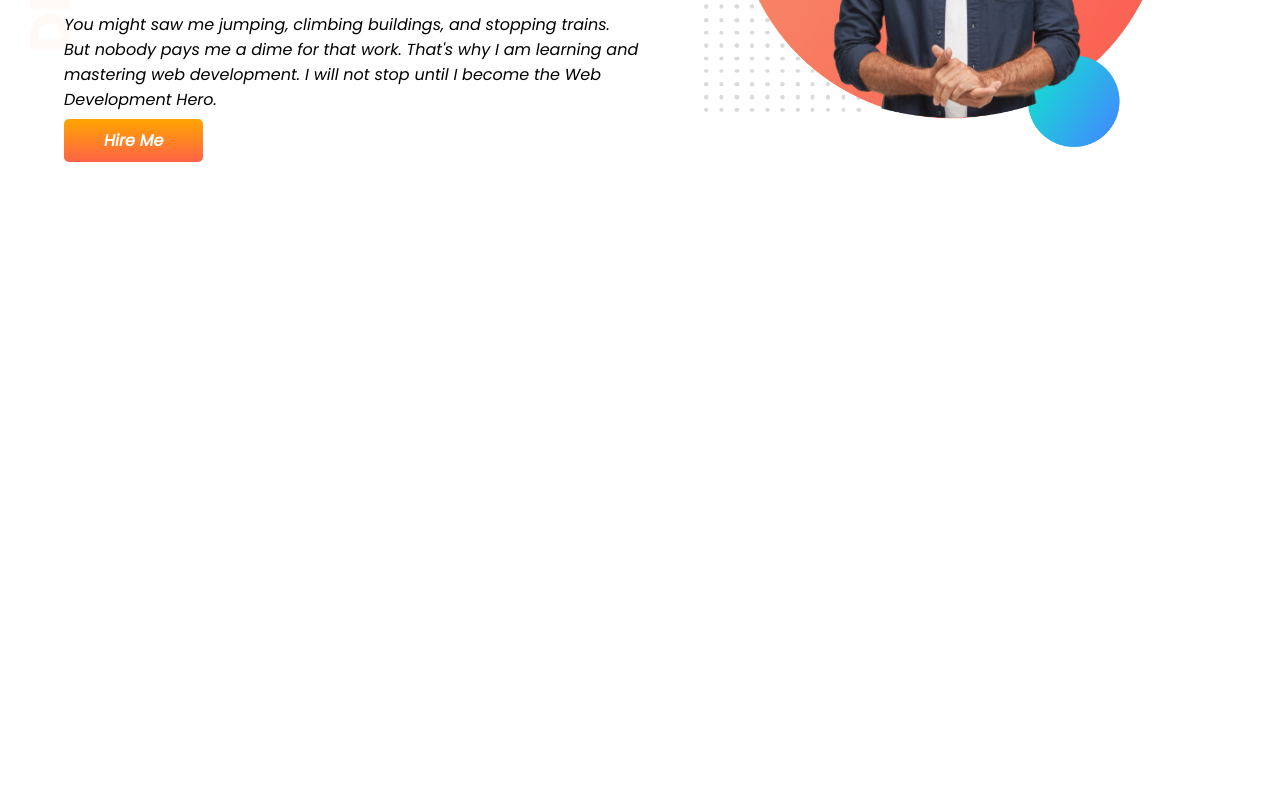
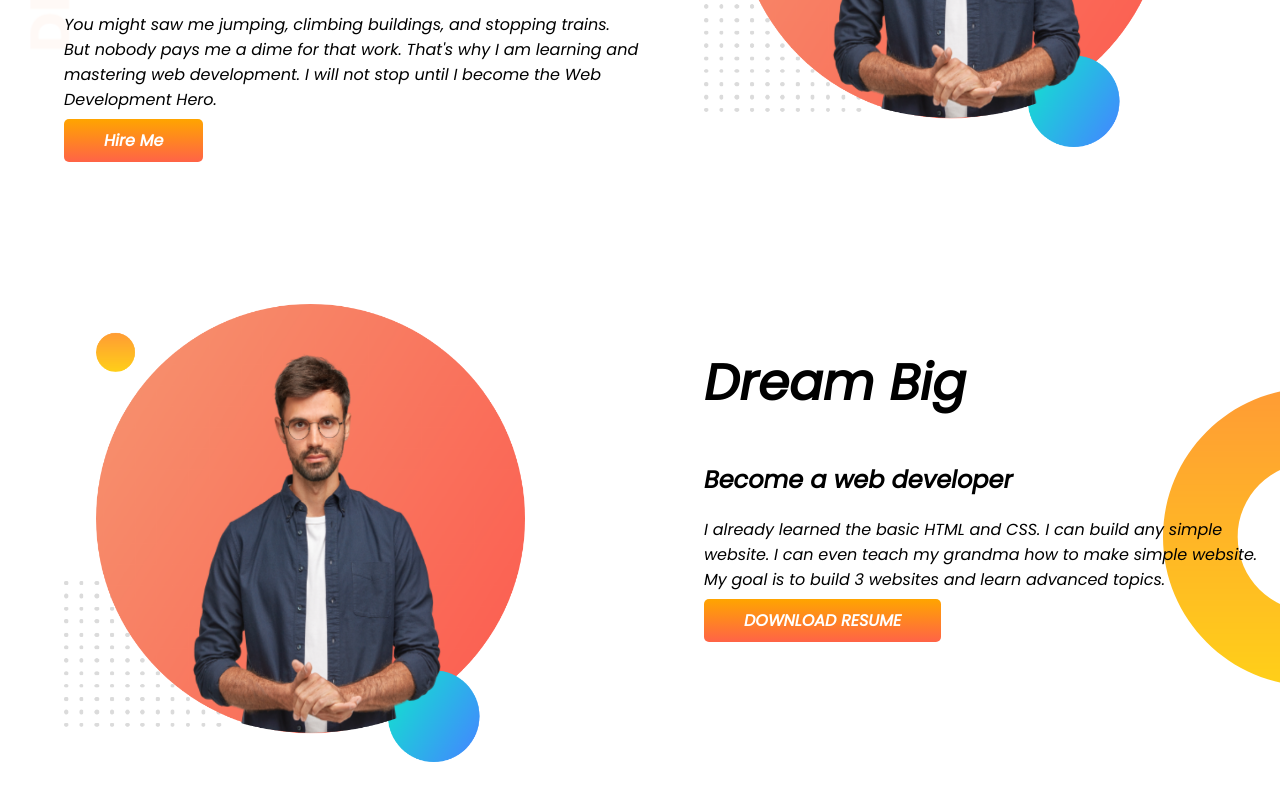
Before and after one commit to joymozumder/developer-portfolio, a plain HTML site: page index.html in a window 1280 px wide. Shown: the part 310-1110 px from the top of the page. Before the commit the page ends 800 px from the top, so only its background shows below. Drawn offline with Linux system fonts and the light colour scheme.

Commit message:
dream added

```diff
--- a/index.html
+++ b/index.html
@@ -24,5 +24,17 @@
             <img src="images/demo-pic-with-bg.png" alt="Demo pic with bg">
         </div>
     </section>
+    <section class="dream-big">
+        <div class="half-width">
+            <img src="images/demo-pic-with-bg.png" alt="">
+        </div>
+
+        <div class="half-width">
+            <h1>Dream Big</h1>
+            <h2>Become a web developer</h2>
+            <p>I already learned the basic HTML and CSS. I can build any simple website. I can even teach my grandma how to make simple website. My goal is to build 3 websites and learn advanced topics.</p>
+            <a class="link-button" target="_blank" href="images/demo-pic-with-bg.png">DOWNLOAD RESUME</a>
+        </div>
+    </section>
 </body>
 </html>
--- a/style.css
+++ b/style.css
@@ -13,6 +13,7 @@ h1{
 }
 section{
     display: flex;
+    margin-bottom: 150px;
 }
 
 .half-width{
@@ -39,3 +40,9 @@ section{
     background-repeat: no-repeat;
 
 }
+
+.dream-big{
+    background-image: url(images/dream-bg.png);
+    background-repeat: no-repeat;
+    background-position: right;
+}
```
